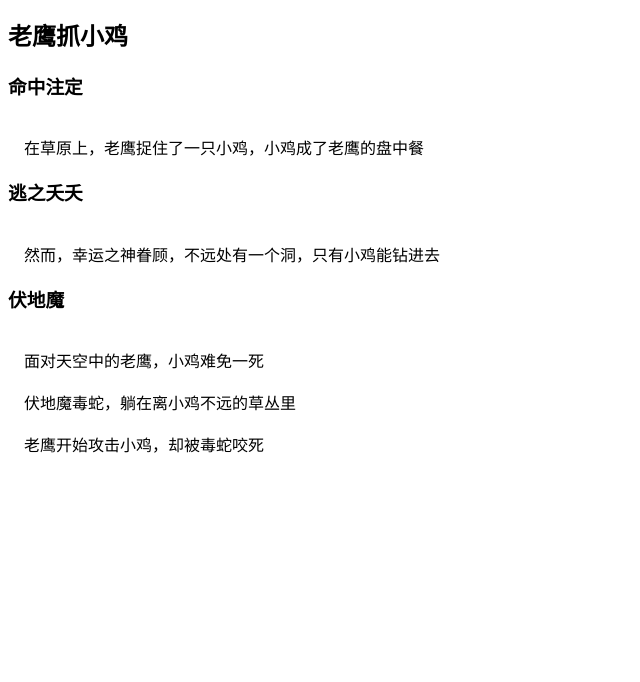
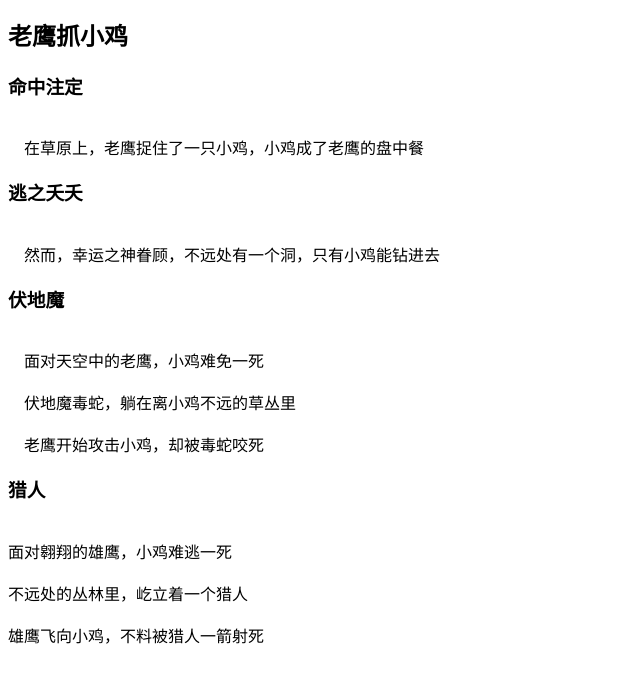
Before and after one commit to yiniannet/yinianorg.github.io, a plain HTML site: page index.html in a window 1280 px wide. Shown: the part 116-798 px from the top of the page, without its empty margins (0-640 px from the left). Drawn offline with Linux system fonts and the light colour scheme.

Commit message:
更新 index.html

```diff
--- a/index.html
+++ b/index.html
@@ -47,6 +47,18 @@
     老鹰开始攻击小鸡，却被毒蛇咬死
 </p>
 
+<h3>
+猎人
+</h3>
+
+<p style="white-space: pre-wrap">
+面对翱翔的雄鹰，小鸡难逃一死
+
+不远处的丛林里，屹立着一个猎人
+
+雄鹰飞向小鸡，不料被猎人一箭射死
+</p>
+
 
 </body>
 </html>
```
